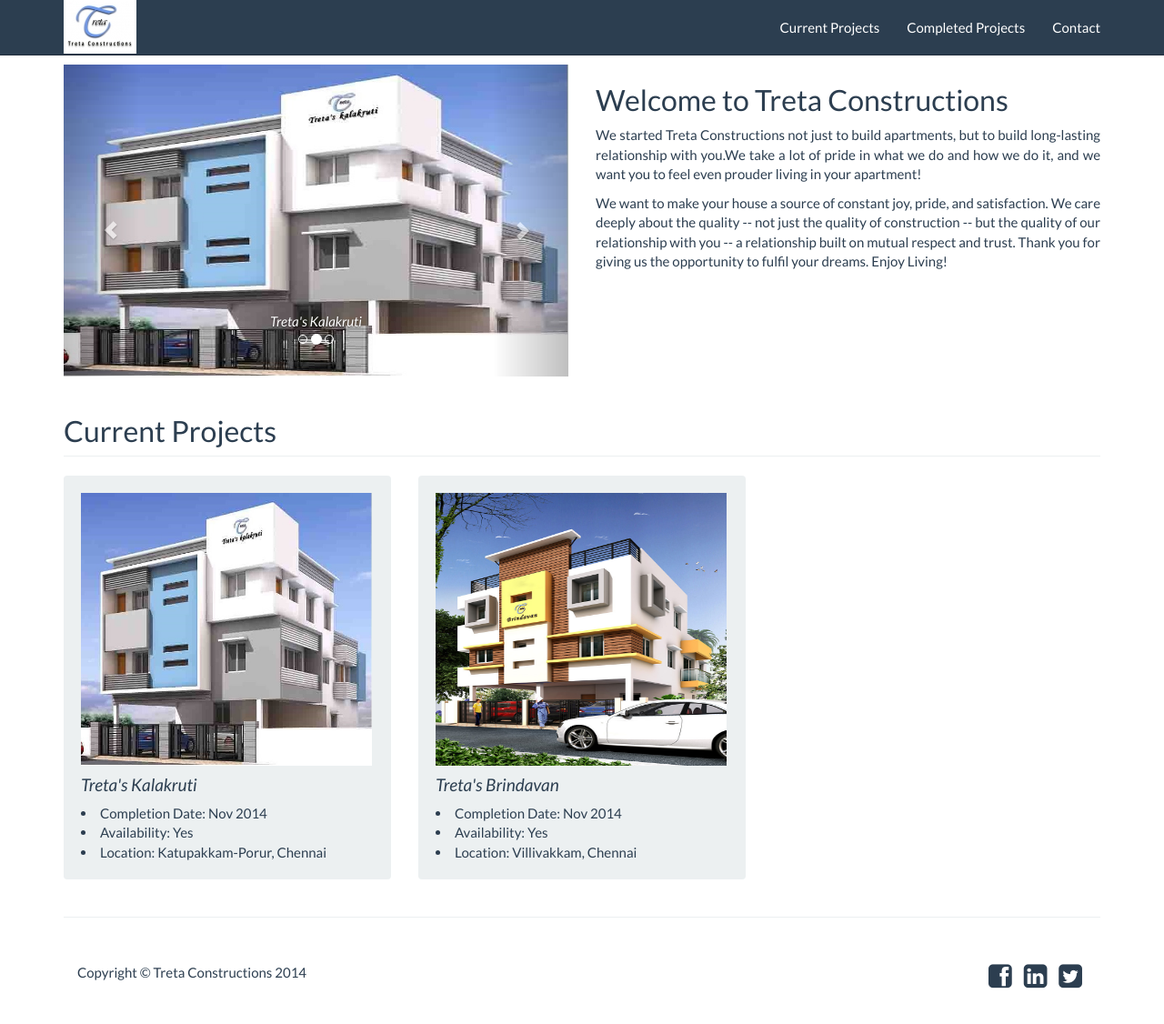
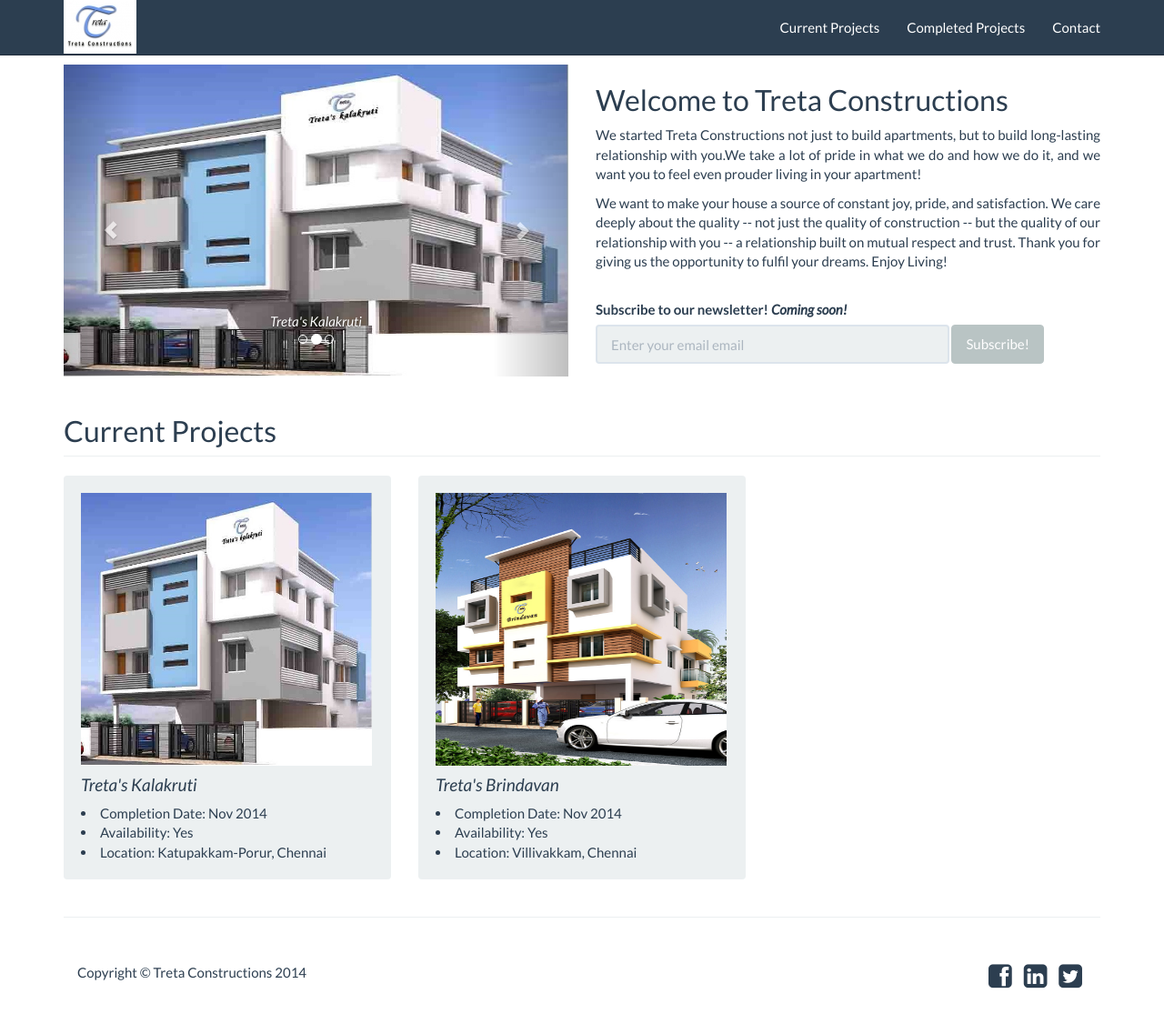
Before and after one commit to tretaconstructions/tretaconstructions.github.com, a Jekyll site: the page built from index.html, in a window 1280 px wide and 1135 px high. Shown: the top 1126 px of the window at 91% size. Built offline with Jekyll 4.4.1, drawn with Linux system fonts in a browser that asks for light colours; Markdown is read by kramdown in place of the engine named in the settings.

Commit message:
Adding newsletter subscription form

```diff
--- a/index.html
+++ b/index.html
@@ -55,7 +55,19 @@
 			  <p style="text-align:justify;">We started Treta Constructions not just to build apartments, but to build long-lasting relationship with you.We take a lot of pride in what we do and how we do it, and we want you to feel even prouder living in your apartment!</p>
 			  <p style="text-align:justify;"> We want to make your house a source of constant joy, pride, and satisfaction. We care deeply about the quality -- not just the quality of construction -- but the quality of our relationship with you -- a relationship built on mutual respect and trust.
 			Thank you for giving us the opportunity to fulfil your dreams. Enjoy Living!</p>
+
+			<br>
+
+			<form role="form" class="form-inline">
+				<div class="form-group">
+					<label for="subscribe">Subscribe to our newsletter! <em>Coming soon!</em></label>
+					<input type="email" class="form-control" id="subscribe" placeholder="Enter your email email" disabled style="width:70%;">
+					<button type="submit" class="btn btn-default" disabled>Subscribe!</button>
+				</div>
+			</form>
+
 			</div>
+
 		</div>
 
 		<div class="row">
```
Also changed, not shown: 1 other file.
